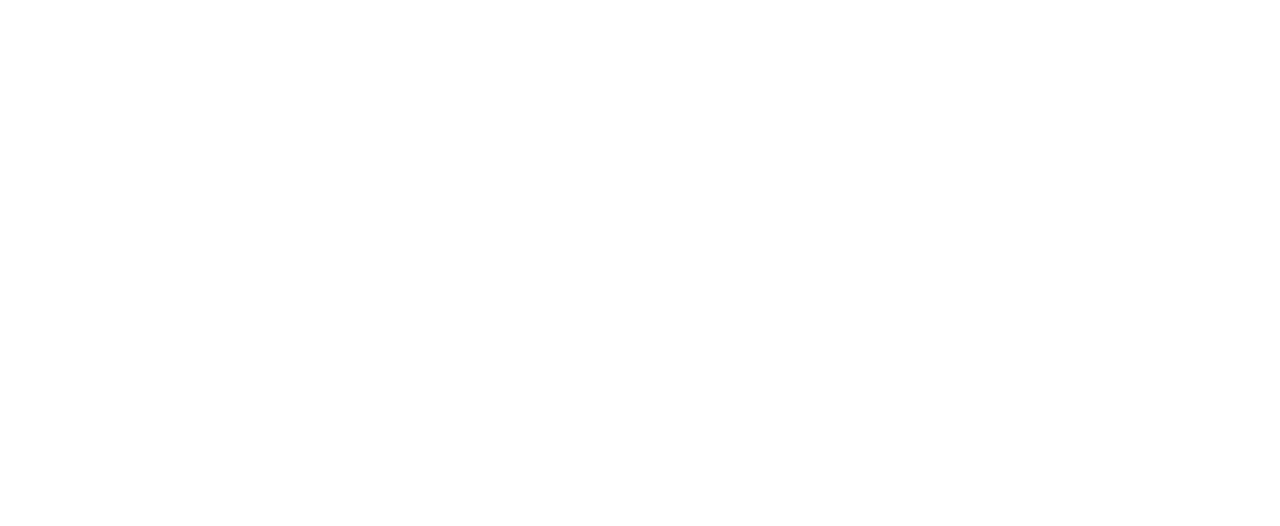
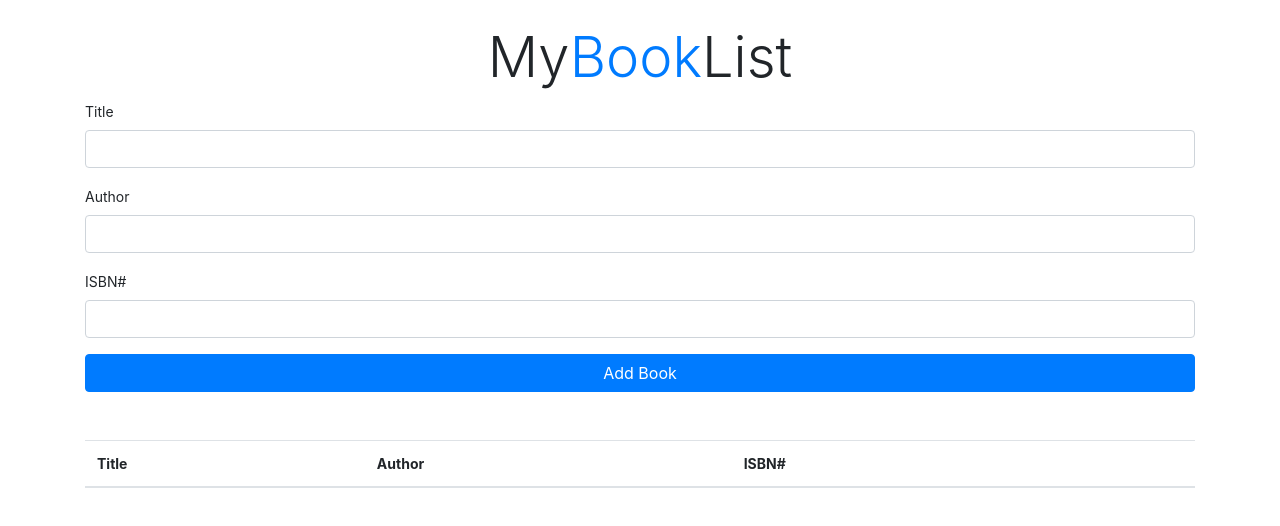
Before and after one commit to asilov/my-book-list-app, a plain HTML site: page index.html in a window 1280 px wide. Drawn offline with nearby package versions, Linux system fonts and the light colour scheme.

Commit message:
Finish html file

```diff
--- a/index.html
+++ b/index.html
@@ -5,9 +5,40 @@
     <meta http-equiv="X-UA-Compatible" content="IE=edge">
     <meta name="viewport" content="width=device-width, initial-scale=1.0">
     <link rel="stylesheet" href="bootstrap.min.css">
+    <link rel="stylesheet" href="https://stackpath.bootstrapcdn.com/bootstrap/4.3.1/css/bootstrap.min.css" integrity="sha384-ggOyR0iXCbMQv3Xipma34MD+dH/1fQ784/j6cY/iJTQUOhcWr7x9JvoRxT2MZw1T" crossorigin="anonymous">
     <title>MyBookList App</title>
 </head>
 <body>
-
+    <div class="container mt-4">
+        <h1 class="display-4 text-center">
+            <i class="fas fa-book-open text-primary"></i>My<span class="text-primary">Book</span>List</h1>
+        <form id="book-form">
+            <div class="form-group">
+                <label for="title">Title</label>
+                <input type="text" id="title" class="form-control">
+            </div>
+            <div class="form-group">
+                <label for="author">Author</label>
+                <input type="text" id="author" class="form-control">
+            </div>
+            <div class="form-group">
+                <label for="isbn">ISBN#</label>
+                <input type="text" id="isbn" class="form-control">
+            </div>
+            <input type="submit" value="Add Book" class="btn btn-primary btn-block">
+        </form>
+        <table class="table table-striped mt-5">
+            <thead>
+                <tr>
+                    <th>Title</th>
+                    <th>Author</th>
+                    <th>ISBN#</th>
+                    <th></th>
+                </tr>
+            </thead>
+            <tbody id="book-list"></tbody>
+        </table>
+    </div>
+    <script src="app.js"></script>
 </body>
 </html>
```
